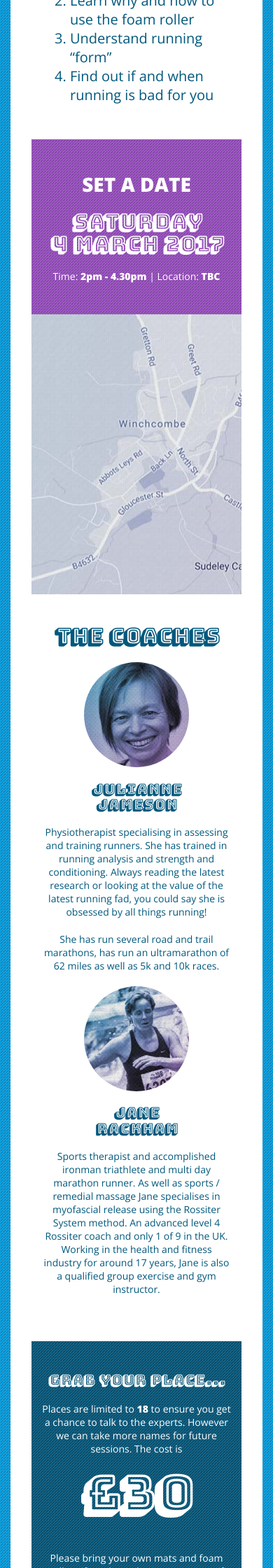
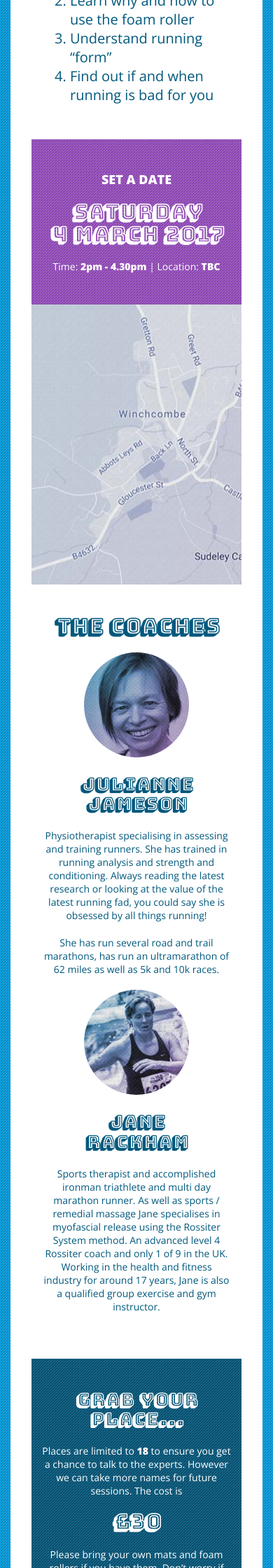
Before and after one commit to GrantSmithDoddle/run-and-roll, a Jekyll site: the page built from index.html, in a window 390 px wide. Shown: the part 776-3016 px from the top of the page at 70% size. Built offline with Jekyll 4.4.1, drawn with Linux system fonts in a browser that asks for light colours.

Commit message:
More tidying

```diff
--- a/assets/css/main.css
+++ b/assets/css/main.css
@@ -424,6 +424,9 @@
       font-family: "Open Sans", sans-serif;
       text-transform: uppercase;
       margin: 0 0 20px 0; }
+      @media screen and (max-width: 767px) {
+        .wrapper #location h5 {
+          font-size: 18px; } }
     .wrapper #location p {
       color: #fff;
       font-weight: 800;
@@ -486,7 +489,7 @@
       color: #00587d; }
       @media screen and (max-width: 767px) {
         .wrapper #coaches h2 {
-          font-size: 20px; } }
+          font-size: 25px; } }
   .wrapper #places {
     padding: 45px;
     background-color: #00587d;
@@ -522,7 +525,7 @@
       margin: 0 0 20px 0; }
       @media screen and (max-width: 767px) {
         .wrapper #places h2 {
-          font-size: 20px; } }
+          font-size: 25px; } }
     .wrapper #places p {
       color: #fff; }
       .wrapper #places p:last-child {
@@ -530,6 +533,9 @@
     .wrapper #places h1 {
       color: #fff;
       margin-top: 0; }
+      @media screen and (max-width: 767px) {
+        .wrapper #places h1 {
+          font-size: 30px; } }
   .wrapper #footer {
     padding: 45px;
     background-color: #222222;
@@ -548,7 +554,7 @@
       margin-top: 0; }
       @media screen and (max-width: 767px) {
         .wrapper #footer h2 {
-          font-size: 20px; } }
+          font-size: 25px; } }
     .wrapper #footer .runology {
       float: left;
       display: block;
```
Also changed, not shown: assets/css/2-layouts/_body.sass (+9 -3 lines).
